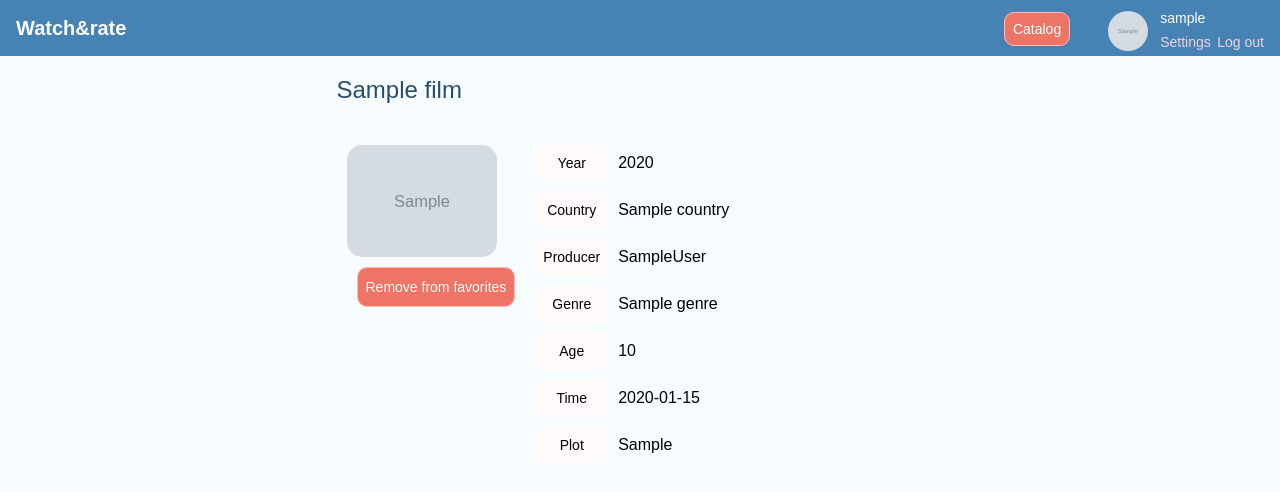
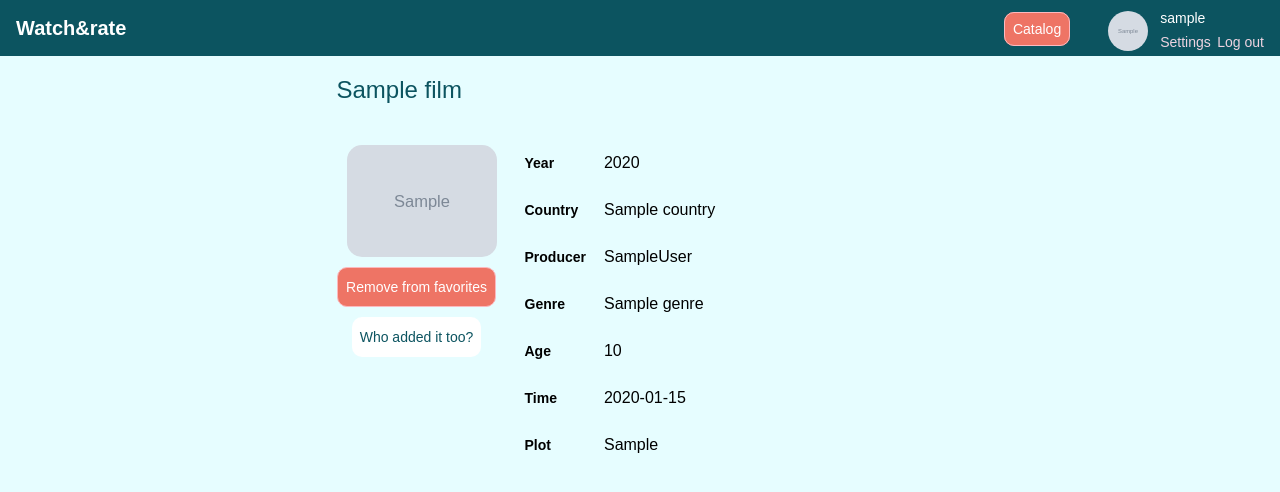
Before and after one commit to blackplayerten/watch-rate, a Django app: a page that uses film/templates/film.html in a window 1280 px wide. Shown: the top 492 px of the page. Run offline with Django 3.2, Linux system fonts and the light colour scheme; a user stored in the database is signed in; tables that the repository leaves empty hold one stand-in row (values such as "Sample post"); grey boxes marked "Sample" are stand-in pictures; some libraries are stand-ins or nearby versions.

Commit message:
Отчет ЛР4-5

```diff
--- a/film/forms.py
+++ b/film/forms.py
@@ -221,7 +221,3 @@ class AddFilmForm(forms.ModelForm):
                 'id': 'image_film',
             }),
         }
-
-
-# class AddFavorites(forms.ModelForm):
-    # add =
--- a/film/static/css/film.css
+++ b/film/static/css/film.css
@@ -15,15 +15,15 @@ h2 {
   text-align: center;
   font-weight: lighter !important;
   font-family: "Futura", sans-serif; !important;
-  color: #264d70 !important;
+  color: #0c5460 !important;
 }
 
 .navbar-color {
-  background-color: #4682b4;
+  background-color: #0c5460;
 }
 
 .site-color {
-  background-color: #f7fcff;
+  background-color: #e6fdff;
 }
 
 .head-site {
@@ -97,9 +97,8 @@ h2 {
 
 .name-film {
   font-weight: normal;
-  margin-right: 15px;
   text-decoration: none;
-  color: #264d70 !important;
+  color: #0c5460 !important;
   font-family: 'Futura', sans-serif;
 }
 
@@ -117,6 +116,10 @@ h2 {
   line-height: 20px;
 }
 
+.functional {
+  width: 150px;
+}
+
 .film-avatar {
   display: flex;
   justify-content: center;
@@ -129,8 +132,7 @@ h2 {
 
 .rate-film-block {
   display: flex;
-  justify-content: left;
-  align-items: center;
+  justify-content: center;
   margin-left: 10px;
   margin-top: 10px;
 }
@@ -138,6 +140,7 @@ h2 {
 .table-film-block {
   display: flex;
   justify-content: left;
+  margin-left: 20px;
   max-width: 500px;
 }
 
@@ -149,13 +152,13 @@ h2 {
 }
 
 .info-film-left {
-  border-radius: 10px;
-  background-color: #fffafa;
+  border-radius: 20px;
   padding: 8px;
-  text-align: center;
+  text-align: left;
   font-size: 14px;
   color: black;
-  font-family: sans-serif;
+  font-family: Futura,sans-serif;
+  font-weight: bolder;
 }
 
 .info-film-right {
@@ -346,7 +349,7 @@ h2 {
   padding: 8px;
   border-radius: 10px;
   font-size: 14px;
-  color: #5b80b2;
+  color: #0c5460;
   background-color: #ffffff;
   font-family: Futura, sans-serif;
   font-weight: 200 !important;
--- a/film/templates/film.html
+++ b/film/templates/film.html
@@ -8,7 +8,7 @@
       <h4 class="p-0 m-0 name-film">{{ film.name }}</h4>
     </div>
     <div class="row">
-      <div>
+      <div class="functional">
         {% if film.image %}
           <img class="img-fluid film-avatar" id="image_film" src="{% get_media_prefix %}{{ film.image }}" alt="">
         {% else %}
@@ -21,6 +21,22 @@
           {% else %}
             <button class="but but-pretty" id="add_to_fav">Add to favorites</button>
           {% endif %}
+        </div>
+        <div class="rate-film-block">
+          <button class="but" type="button" data-toggle="collapse" data-target="#collapseExample" aria-expanded="false"
+                  aria-controls="collapseExample">Who added it too?
+          </button>
+        </div>
+        <div class="collapse" id="collapseExample">
+          {% for user in user_list %}
+            <ul class="who-added">
+              <li class="who-added-content">
+                <p class="who-added-content">{{ user.username }}</p>
+              </li>
+            </ul>
+          {% empty %}
+            <h1 class="error-users">There are no users who have added this movie to themselves, but you can be the first</h1>
+          {% endfor %}
         </div>
       </div>
 
--- a/film/views.py
+++ b/film/views.py
@@ -1,5 +1,3 @@
-import json
-
 from django.contrib.auth.mixins import LoginRequiredMixin
 from django.contrib.auth.views import LoginView, LogoutView
 from django.http import HttpResponseRedirect, JsonResponse, HttpResponse
@@ -109,5 +107,5 @@ class ProfileView(LoginRequiredMixin, TemplateView):
 
     def get_context_data(self, **kwargs):
         context = super().get_context_data(**kwargs)
-        context['films'] = Film.objects.filter(favoritefilms__uID=self.request.user, )
+        context['films'] = Film.objects.filter(favoritefilms__uID=self.request.user)
         return context
```
Also changed, not shown: other parts of film/static/css/film.css (+38 -5 lines), film/templates/films.html (+1 -17 lines), film/templates/profile.html (+6 -3 lines), 1 other file. Lines whose indentation alone changed are shown as unchanged.
